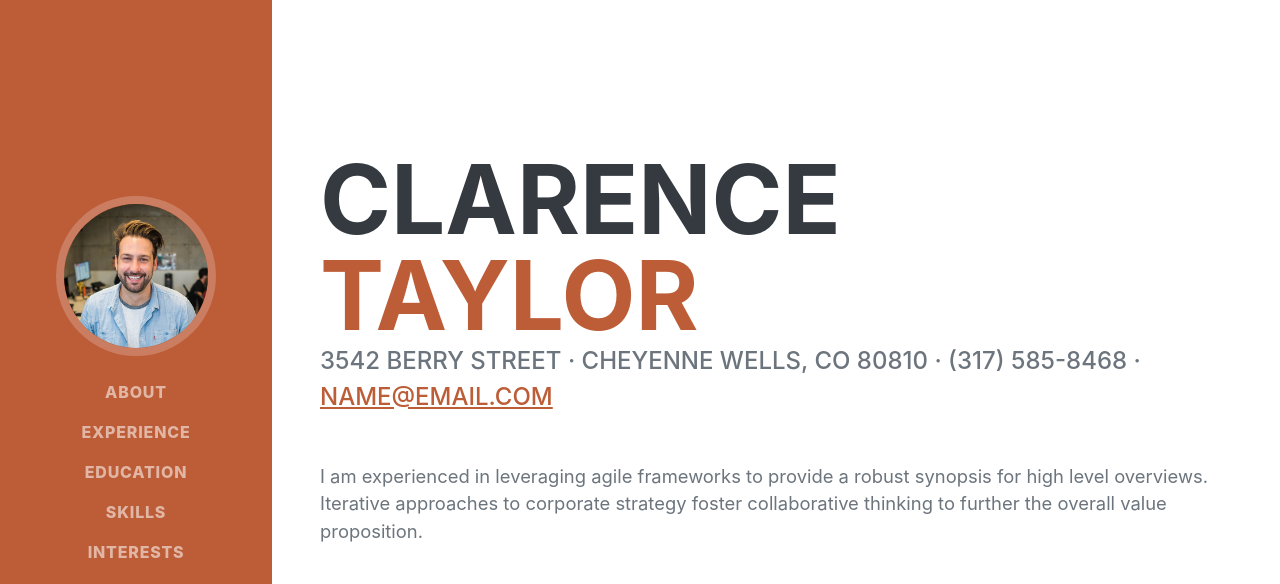
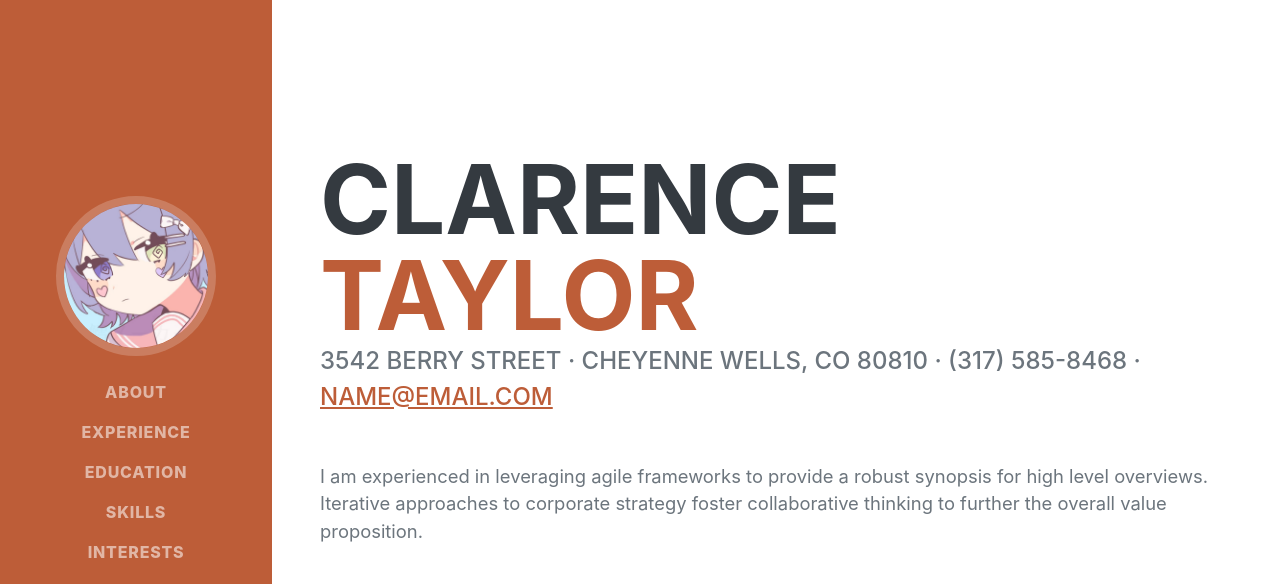
Before and after one commit to RUSIAN44/daffahuwai.github.io, a plain HTML site: page index.html in a window 1280 px wide. Shown: the top 584 px of the page. Drawn offline with nearby package versions, Linux system fonts and the light colour scheme; a web font is replaced by a local one.

Commit message:
ganti foto profil
gabut

```diff
--- a/index.html
+++ b/index.html
@@ -20,7 +20,7 @@
         <nav class="navbar navbar-expand-lg navbar-dark bg-primary fixed-top" id="sideNav">
             <a class="navbar-brand js-scroll-trigger" href="#page-top">
                 <span class="d-block d-lg-none">Clarence Taylor</span>
-                <span class="d-none d-lg-block"><img class="img-fluid img-profile rounded-circle mx-auto mb-2" src="assets/img/profile.jpg" alt="..." /></span>
+                <span class="d-none d-lg-block"><img class="img-fluid img-profile rounded-circle mx-auto mb-2" src="assets/img/rusian.jpeg" alt="..." /></span>
             </a>
             <button class="navbar-toggler" type="button" data-bs-toggle="collapse" data-bs-target="#navbarResponsive" aria-controls="navbarResponsive" aria-expanded="false" aria-label="Toggle navigation"><span class="navbar-toggler-icon"></span></button>
             <div class="collapse navbar-collapse" id="navbarResponsive">
```
Also changed, not shown: assets/img/rusian.jpeg (added).
